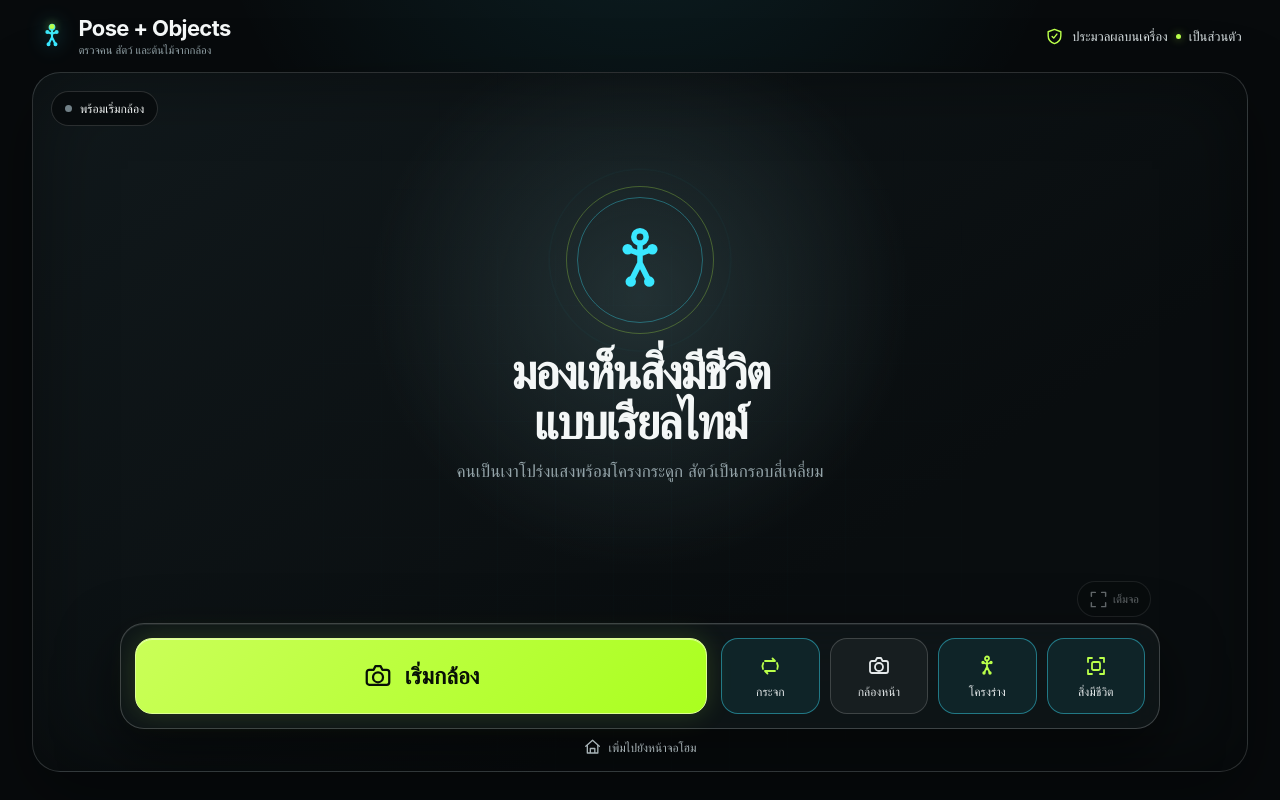
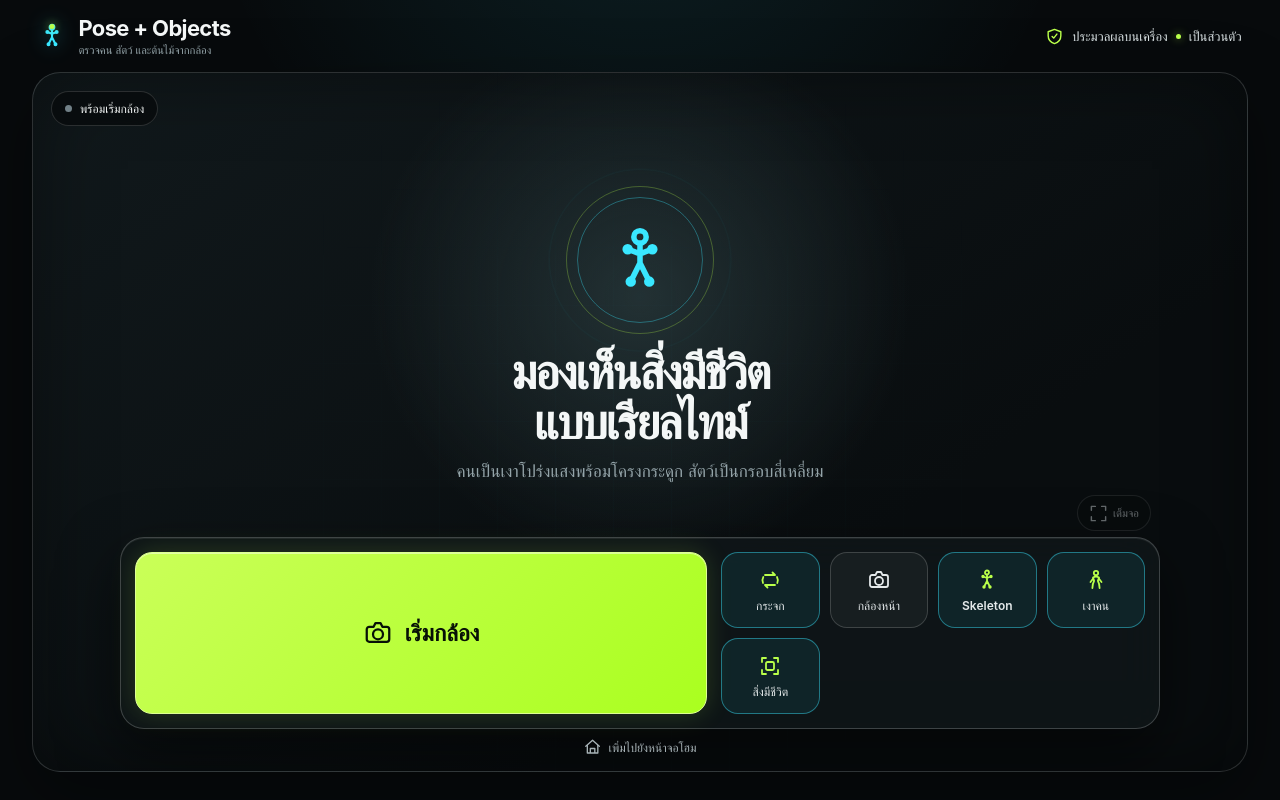
Before and after one commit to solorecord81993/hucam, a Next.js app: page / in a window 1280 px wide. Built offline with nearby package versions, Linux system fonts and the light colour scheme.

Commit message:
Separate skeleton and person silhouette controls

```diff
--- a/app/page.tsx
+++ b/app/page.tsx
@@ -223,6 +223,7 @@ function Icon({
     | "chevronDown"
     | "chevronUp"
     | "box"
+    | "silhouette"
     | "fullscreen";
   size?: number;
 }) {
@@ -265,6 +266,13 @@ function Icon({
       <>
         <path d="M4 8V4h4M16 4h4v4M20 16v4h-4M8 20H4v-4" />
         <rect height="8" rx="1.5" width="8" x="8" y="8" />
+      </>
+    ),
+    silhouette: (
+      <>
+        <circle cx="12" cy="5" r="2.2" />
+        <path d="M8.4 20c.2-3.3.7-5.6 1.7-7.1L9 9.5c1.8-1.1 4.2-1.1 6 0l-1.1 3.4c1 1.5 1.5 3.8 1.7 7.1" />
+        <path d="M9.2 10.5 6.5 14M14.8 10.5l2.7 3.5" />
       </>
     ),
     fullscreen: (
@@ -346,6 +354,7 @@ export default function Home() {
   const selectedDeviceIdRef = useRef("");
   const mirrorRef = useRef(true);
   const skeletonRef = useRef(true);
+  const personMaskEnabledRef = useRef(true);
   const objectsEnabledRef = useRef(true);
   const previousPointsRef = useRef<Landmark[] | null>(null);
   const lastDetectRef = useRef(0);
@@ -359,6 +368,7 @@ export default function Home() {
   const [active, setActive] = useState(false);
   const [mirror, setMirror] = useState(true);
   const [skeleton, setSkeleton] = useState(true);
+  const [personMaskEnabled, setPersonMaskEnabled] = useState(true);
   const [objectsEnabled, setObjectsEnabled] = useState(true);
   const [facing, setFacing] = useState<FacingMode>("user");
   const [videoDevices, setVideoDevices] = useState<MediaDeviceInfo[]>([]);
@@ -529,7 +539,7 @@ export default function Home() {
       previousPointsRef.current = points;
       setPoseName(classifyPose(points));
 
-      if (!skeletonRef.current) return;
+      if (!skeletonRef.current && !personMaskEnabledRef.current) return;
 
       const scale = Math.max(
         cssWidth / video.videoWidth,
@@ -541,6 +551,7 @@ export default function Home() {
       const offsetY = (cssHeight - renderedHeight) / 2;
 
       if (
+        personMaskEnabledRef.current &&
         personMask &&
         now - lastPersonMaskUpdateRef.current >=
           PERSON_MASK_UPDATE_INTERVAL_MS
@@ -605,7 +616,7 @@ export default function Home() {
       }
 
       const maskCanvas = personMaskCanvasRef.current;
-      if (maskCanvas) {
+      if (personMaskEnabledRef.current && maskCanvas) {
         context.save();
         context.imageSmoothingEnabled = true;
         if (mirrorRef.current) {
@@ -621,6 +632,8 @@ export default function Home() {
         );
         context.restore();
       }
+
+      if (!skeletonRef.current) return;
 
       const pointToCanvas = (point: Landmark) => ({
         x:
@@ -770,7 +783,9 @@ export default function Home() {
       if (
         video &&
         objectDetector &&
-        (objectsEnabledRef.current || skeletonRef.current) &&
+        (objectsEnabledRef.current ||
+          skeletonRef.current ||
+          personMaskEnabledRef.current) &&
         video.readyState >= 2 &&
         now - lastObjectDetectRef.current >= OBJECT_DETECTION_INTERVAL_MS
       ) {
@@ -807,6 +822,7 @@ export default function Home() {
       if (
         video &&
         pose &&
+        (skeletonRef.current || personMaskEnabledRef.current) &&
         !processedObjectFrame &&
         video.readyState >= 2 &&
         now - lastDetectRef.current >= 50
@@ -1248,7 +1264,24 @@ export default function Home() {
                 type="button"
               >
                 <Icon name="body" />
-                <span>โครงร่าง</span>
+                <span>Skeleton</span>
+              </button>
+              <button
+                aria-label="เปิดหรือปิดเส้นขอบและสีโปร่งแสงของคน"
+                aria-pressed={personMaskEnabled}
+                className={personMaskEnabled ? "is-on" : ""}
+                onClick={() => {
+                  setPersonMaskEnabled((value) => {
+                    const next = !value;
+                    personMaskEnabledRef.current = next;
+                    clearCanvas();
+                    return next;
+                  });
+                }}
+                type="button"
+              >
+                <Icon name="silhouette" />
+                <span>เงาคน</span>
               </button>
               <button
                 aria-pressed={objectsEnabled}
```
